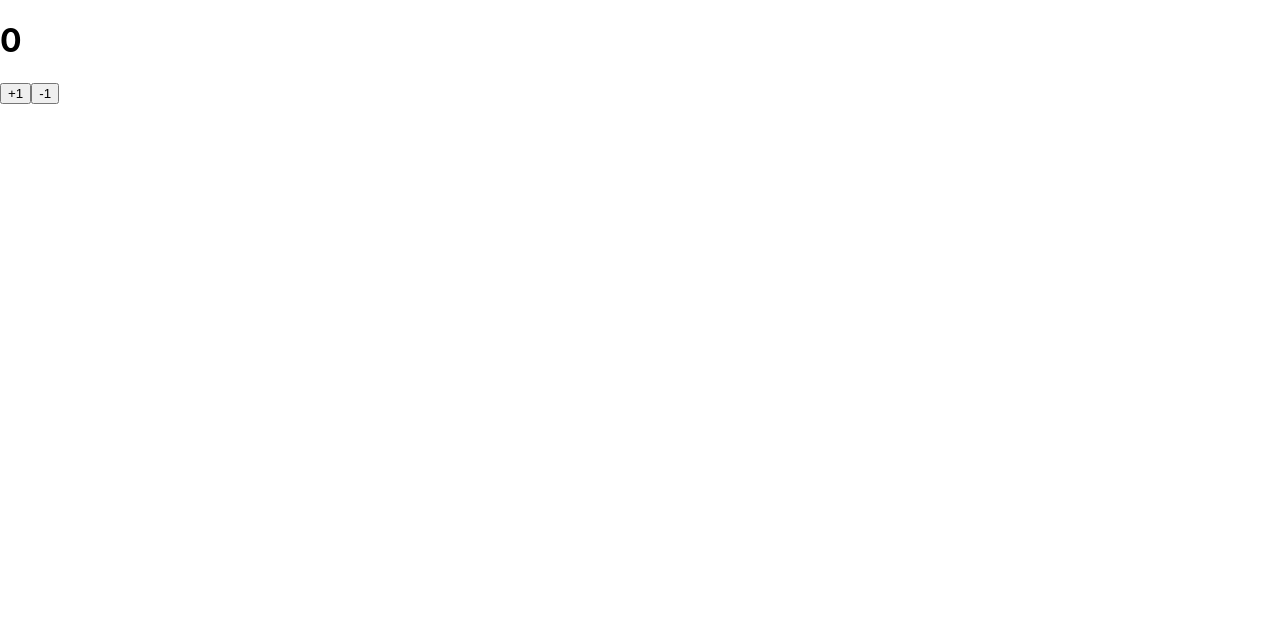
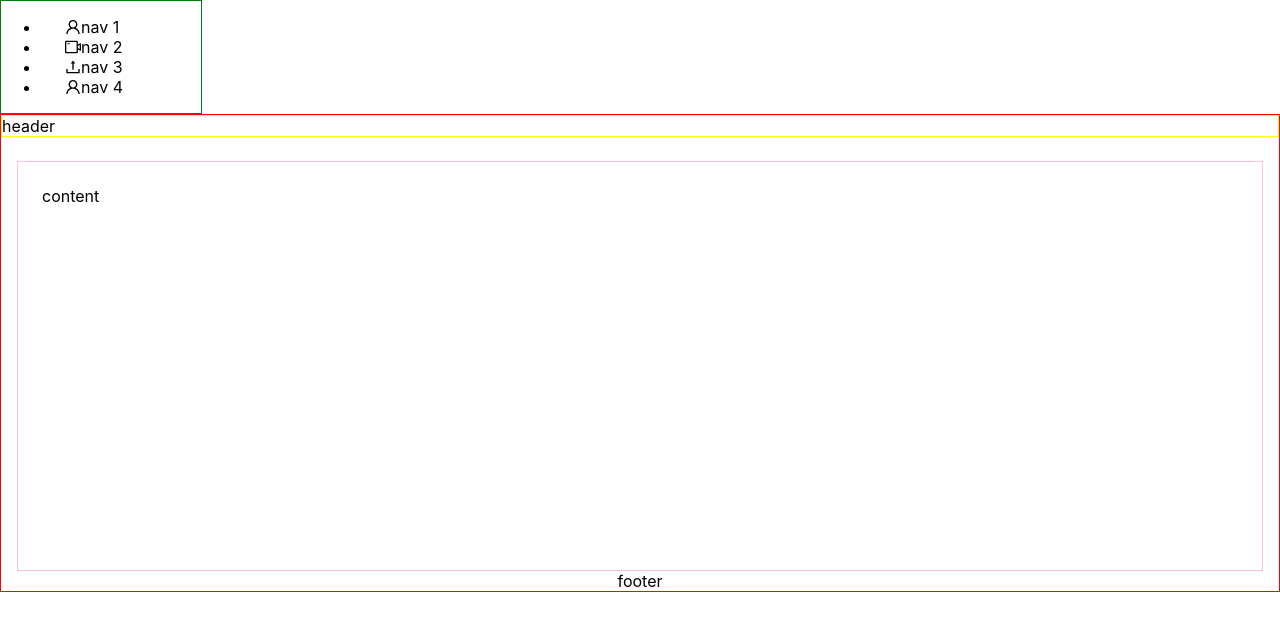
Before and after one commit to yellyB/cinema, a React (Create React App) app: page / in a window 1280 px wide. Shown: the top 630 px of the page. Built offline with nearby package versions, Linux system fonts and the light colour scheme; the HTML template or start-up script is replaced by a standard one.

Commit message:
project distribution

```diff
--- /dev/null
+++ b/public/index.html
@@ -0,0 +1,43 @@
+<!DOCTYPE html>
+<html lang="en">
+  <head>
+    <meta charset="utf-8" />
+    <link rel="icon" href="%PUBLIC_URL%/favicon.ico" />
+    <meta name="viewport" content="width=device-width, initial-scale=1" />
+    <meta name="theme-color" content="#000000" />
+    <meta
+      name="description"
+      content="Web site created using create-react-app"
+    />
+    <link rel="apple-touch-icon" href="%PUBLIC_URL%/logo192.png" />
+    <!--
+      manifest.json provides metadata used when your web app is installed on a
+      user's mobile device or desktop. See https://developers.google.com/web/fundamentals/web-app-manifest/
+    -->
+    <link rel="manifest" href="%PUBLIC_URL%/manifest.json" />
+    <!--
+      Notice the use of %PUBLIC_URL% in the tags above.
+      It will be replaced with the URL of the `public` folder during the build.
+      Only files inside the `public` folder can be referenced from the HTML.
+
+      Unlike "/favicon.ico" or "favicon.ico", "%PUBLIC_URL%/favicon.ico" will
+      work correctly both with client-side routing and a non-root public URL.
+      Learn how to configure a non-root public URL by running `npm run build`.
+    -->
+    <title>React App</title>
+  </head>
+  <body>
+    <noscript>You need to enable JavaScript to run this app.</noscript>
+    <div id="root"></div>
+    <!--
+      This HTML file is a template.
+      If you open it directly in the browser, you will see an empty page.
+
+      You can add webfonts, meta tags, or analytics to this file.
+      The build step will place the bundled scripts into the <body> tag.
+
+      To begin the development, run `npm start` or `yarn start`.
+      To create a production bundle, use `npm run build` or `yarn build`.
+    -->
+  </body>
+</html>
--- a/src/App.css
+++ b/src/App.css
@@ -2,37 +2,16 @@
   text-align: center;
 }
 
-.App-logo {
-  height: 40vmin;
-  pointer-events: none;
+#components-layout-demo-responsive .logo {
+  height: 32px;
+  margin: 16px;
+  background: rgba(255, 255, 255, 0.2);
 }
 
-@media (prefers-reduced-motion: no-preference) {
-  .App-logo {
-    animation: App-logo-spin infinite 20s linear;
-  }
+.site-layout-sub-header-background {
+  background: #fff;
 }
 
-.App-header {
-  background-color: #282c34;
-  min-height: 100vh;
-  display: flex;
-  flex-direction: column;
-  align-items: center;
-  justify-content: center;
-  font-size: calc(10px + 2vmin);
-  color: white;
+.site-layout-background {
+  background: #fff;
 }
-
-.App-link {
-  color: #61dafb;
-}
-
-@keyframes App-logo-spin {
-  from {
-    transform: rotate(0deg);
-  }
-  to {
-    transform: rotate(360deg);
-  }
-}
--- a/src/App.tsx
+++ b/src/App.tsx
@@ -1,27 +1,62 @@
-import React from 'react';
-import './App.css';
+import React from "react";
+import { Layout, Menu } from "antd";
+import {
+  UploadOutlined,
+  UserOutlined,
+  VideoCameraOutlined,
+} from "@ant-design/icons";
+import "./App.css";
+
+const { Header, Content, Footer, Sider } = Layout;
 
 function App() {
-  const [count, setCount] = React.useState<number>(0);
-
-  const onIncrease = () => {
-  setCount(count+ 1);
-  setCount(count+ 1);
-  console.log(count);
-  }
-  const onDecrease = () => {
-    setCount(count=> count- 1);
-    setCount(count=> count- 1);
-      console.log(count);
-  }
-
-
   return (
-    <div>
-      <h1>{count}</h1>
-      <button onClick={onIncrease}>+1</button>
-      <button onClick={onDecrease}>-1</button>
-    </div>
+    <Layout>
+      <Sider
+        breakpoint="lg"
+        collapsedWidth="0"
+        onBreakpoint={(broken) => {
+          console.log(broken);
+        }}
+        onCollapse={(collapsed, type) => {
+          console.log(collapsed, type);
+        }}
+        style={{ border: "1px solid green" }}
+      >
+        <div className="logo" />
+        <Menu theme="dark" mode="inline" defaultSelectedKeys={["4"]}>
+          <Menu.Item key="1" icon={<UserOutlined />}>
+            nav 1
+          </Menu.Item>
+          <Menu.Item key="2" icon={<VideoCameraOutlined />}>
+            nav 2
+          </Menu.Item>
+          <Menu.Item key="3" icon={<UploadOutlined />}>
+            nav 3
+          </Menu.Item>
+          <Menu.Item key="4" icon={<UserOutlined />}>
+            nav 4
+          </Menu.Item>
+        </Menu>
+      </Sider>
+      <Layout style={{ border: "1px solid red" }}>
+        <Header
+          className="site-layout-sub-header-background"
+          style={{ padding: 0, border: "1px solid yellow" }}
+        >
+          header
+        </Header>
+        <Content style={{ margin: "24px 16px 0", border: "1px solid pink" }}>
+          <div
+            className="site-layout-background"
+            style={{ padding: 24, minHeight: 360 }}
+          >
+            content
+          </div>
+        </Content>
+        <Footer style={{ textAlign: "center" }}>footer</Footer>
+      </Layout>
+    </Layout>
   );
 }
 
--- /dev/null
+++ b/src/pages/index.tsx
@@ -0,0 +1,3 @@
+//정산관리
+export { default as Home } from "./Home";
+export { default as Note } from "./Note";
```
Also changed, not shown: package.json (+18 -10 lines), src/pages/Home.tsx (added, +7 -0 lines), src/pages/Note.tsx (added, +11 -0 lines), tsconfig.json (+3 -8 lines), public/manifest.json (added), public/robots.txt (added), 2 other files (tests, documents, lock files or other folders).
